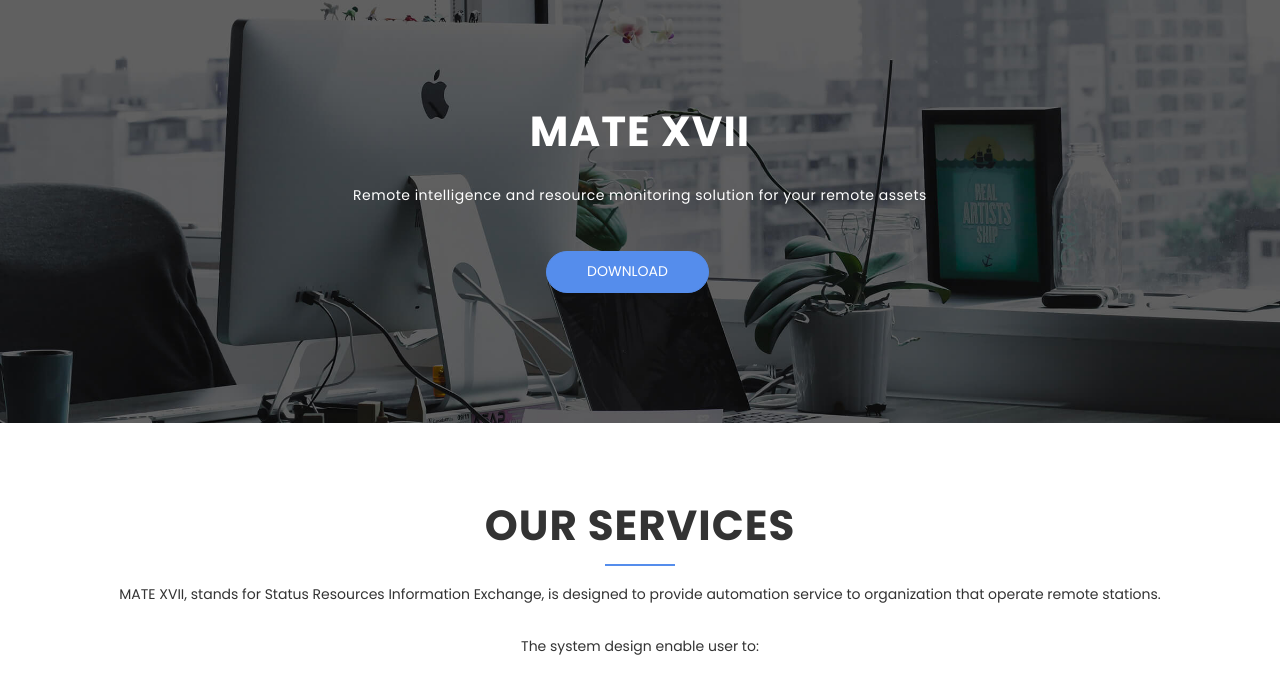
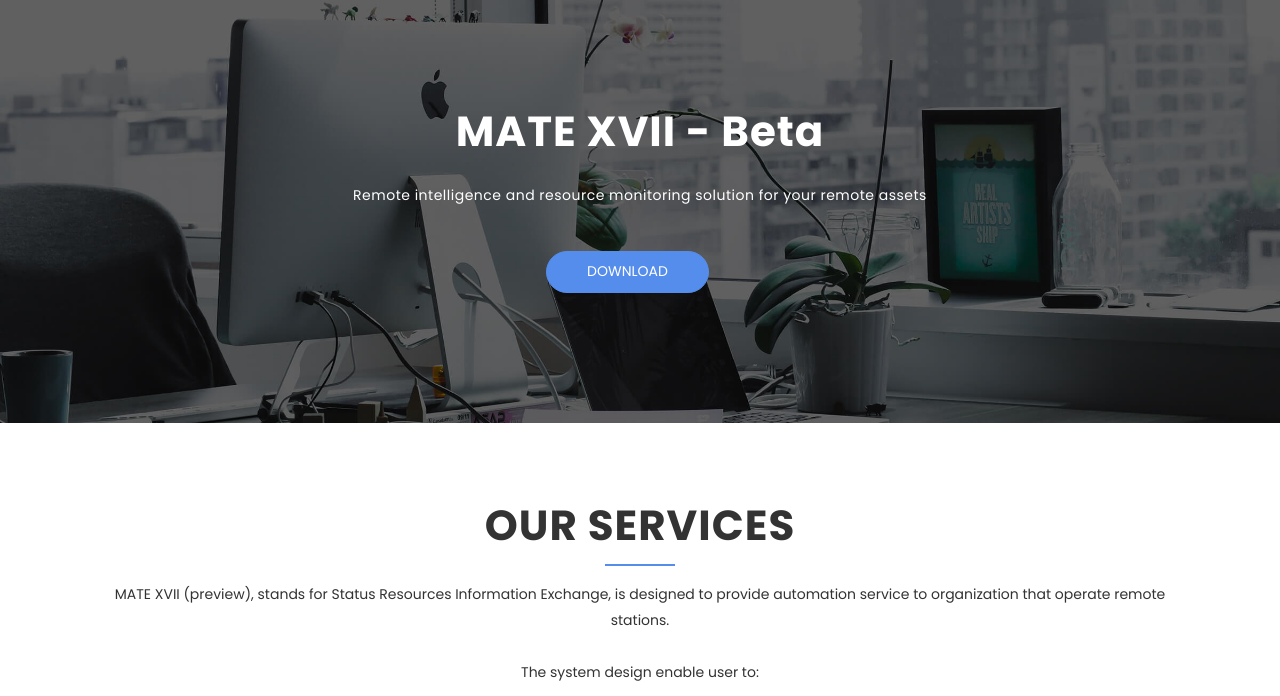
Before and after one commit to afiz/mate-www, a plain HTML site: page index.html in a window 1280 px wide. Shown: the part 91-787 px from the top of the page. Drawn offline with Linux system fonts and the light colour scheme; animation ran at ten frames a second.

Commit message:
test preview

```diff
--- a/index.html
+++ b/index.html
@@ -102,7 +102,7 @@
         <div class="row justify-content-md-center">
           <div class="col-md-10">
             <div class="contents text-center">
-              <h1 class="wow fadeInDown" data-wow-duration="1000ms" data-wow-delay="0.3s">MATE XVII</h1>
+              <h1 class="wow fadeInDown" data-wow-duration="1000ms" data-wow-delay="0.3s">MATE XVII - Beta</h1>
               <p class="lead  wow fadeIn" data-wow-duration="1000ms" data-wow-delay="400ms">Remote intelligence and resource monitoring solution for your remote assets</p>
               <a href="#" class="btn btn-common wow fadeInUp" data-wow-duration="1000ms" data-wow-delay="400ms">Download</a>
             </div>
@@ -119,7 +119,7 @@
           <h2 class="section-title wow fadeIn" data-wow-duration="1000ms" data-wow-delay="0.3s">Our Services</h2>
           <hr class="lines wow zoomIn" data-wow-delay="0.3s">
           <p class="section-subtitle wow fadeIn" data-wow-duration="1000ms" data-wow-delay="0.3s">
-            MATE XVII, stands for Status Resources Information Exchange, is designed to provide automation service to
+            MATE XVII (preview), stands for Status Resources Information Exchange, is designed to provide automation service to
             organization that operate remote stations.
             <br><br>The system design enable user to:</p>
         </div>
```
